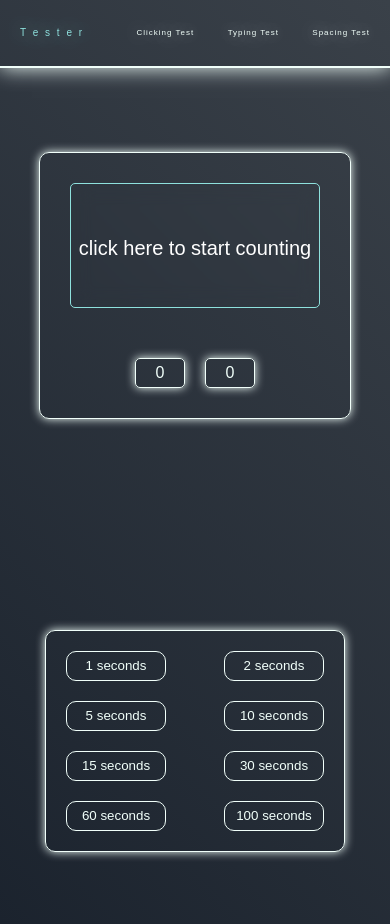
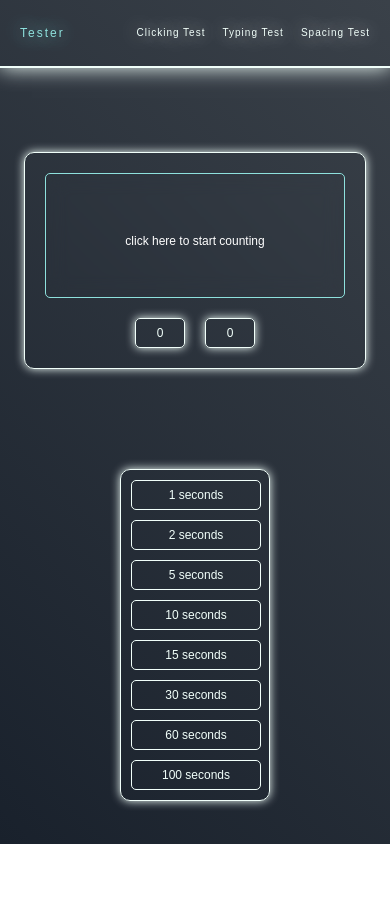
Before and after one commit to LucasNageI/click_test, a React (Vite) app: page / in a window 390 px wide. Shown: the top 924 px of the page. After the commit the page ends 844 px from the top, so only its background shows below. Built offline with nearby package versions, Linux system fonts and the light colour scheme.

Commit message:
cambios en el responsive

```diff
--- a/src/App.css
+++ b/src/App.css
@@ -2,11 +2,10 @@
     display: flex;
     flex-direction: column;
     align-items: center;
-    justify-content: space-between;
+    justify-content: start;
     margin-top: 10vh;
     width: 100%;
-    height: 900px;
-    gap: 200px;
+    gap: 100px;
 }
 
 ul {
@@ -25,7 +24,6 @@ a {
 
 @media (max-width: 1200px) {
     .main-container {
-        height: 800px;
         gap: 150px;
     }
 
@@ -33,8 +31,7 @@ a {
 
 @media (max-width: 1000px) {
     .main-container {
-        height: 700px;
-        gap: 10px;
+        gap: 120px;
     }
 
 }
@@ -47,8 +44,5 @@ a {
 }
 
 @media (max-width: 500px) {
-    .main-container {
-        gap: 50px;
-    }
 
 }
--- a/src/Components/ClickingTest/ClickingTest.css
+++ b/src/Components/ClickingTest/ClickingTest.css
@@ -42,8 +42,9 @@
     box-shadow: 0 0 10px #f1fffa;
     width: 150px;
     height: 30px;
-    margin-top: 50px;
+    margin-top: 20px;
     border-radius: 5px;
+    font-size: 14px;
 }
 
 .spans-container {
@@ -88,6 +89,7 @@
 @media (max-width: 800px) {
     .main-page {
         border-radius: 10px;
+        padding: 20px;
     }
     .click-test {
         width: 350px;
@@ -96,11 +98,25 @@
     }
 
     .click-to-start {
-        font-size: 20px;
+        font-size: 12px;
     }
 }
 
 @media (max-width: 500px) {
+    .click-test {
+        width: 300px;
+        height: 125px;
+        border-radius: 5px;
+    }
+
+    .times-clicked, .seconds {
+        width: 50px;
+        font-size: 12px;
+    }
+
+}
+
+@media (max-width: 375px) {
     .click-test {
         width: 250px;
         height: 125px;
--- a/src/Components/Header/Header.css
+++ b/src/Components/Header/Header.css
@@ -12,7 +12,7 @@
     color: #8ee1dd;
     font-size: 30px;
     padding: 0px 20px;
-    letter-spacing: 5px;
+    letter-spacing: 15px;
     text-shadow: 0 0 20px #8ee1dd;
 }
 
@@ -30,11 +30,28 @@
     transition: all 0s ease-in-out;
     font-size: 16px;
     letter-spacing: 4px;
+    position: relative;
 }
 
 .header-links:hover, .header-links:active {
     color: #8ee1dd;
-    text-shadow: 0 0 20px #8ee1dd;
+}
+
+.header-links::before {
+    content: '';
+    position: absolute;
+    width: 0;
+    height: 2px;
+    top: 20px;
+    left: 50%;
+    transform: translateX(-50%);
+    background-color: #8ee1dd;
+    transition: all 0.3s ease-in-out;
+    visibility: visible;
+}
+
+.header-links:hover::before, .header-links:active::before {
+    width: 100%;
 }
 
 @media (max-width: 1500px) {
@@ -101,13 +118,20 @@
 
 @media (max-width: 400px) {
     .title {
-        font-size: 10px;
+        font-size: 12px;
     }
     .header-links {
-        font-size: 8px;
+        font-size: 10px;
         letter-spacing: 1px;
     }
     .header-nav {
         width: 65%;
     }
 }
+
+
+@media (max-width: 350px) {
+    .header-links {
+        letter-spacing: 0px;
+    }
+}
--- a/src/Components/Header/Header.jsx
+++ b/src/Components/Header/Header.jsx
@@ -7,7 +7,7 @@ export const Header = () => {
   return (
 
     <header className='header'>
-        <span className='title'>T   e   s   t   e   r</span>
+        <span className='title'>Tester</span>
         <nav className='header-nav'>
             <a className='header-links' href="">Clicking Test</a>
             <a className='header-links' href="">Typing Test</a>
--- a/src/Components/TestSeconds/TestSeconds.css
+++ b/src/Components/TestSeconds/TestSeconds.css
@@ -4,7 +4,7 @@
     justify-content: space-between;
     border: 1px solid #f1fffa;
     width: 1000px;
-    border-radius: 20px;
+    border-radius: 10px;
     padding: 20px;
     box-shadow: 0 0 10px #f1fffa;
     flex-wrap: wrap;
@@ -19,7 +19,7 @@
     height: 30px;
     border: 1px solid #f1fffa;
     color: #f1fffa;
-    border-radius: 10px;
+    border-radius: 5px;
     cursor: pointer;
     transition: all ease-in-out 0.1s;
 }
@@ -27,6 +27,7 @@
 .test-seconds-list-item-span {
     color: #f1fffa;
     cursor: pointer;
+    font-size: 12px;
 }
 
 @media (max-width: 1200px) {
@@ -55,6 +56,8 @@
     .test-seconds-list {
         width: 400px;
         border-radius: 10px;
+        padding: 10px;
+        gap: 10px;
     }
 
     .test-seconds-list-item {
@@ -65,11 +68,13 @@
 
 @media (max-width: 500px) {
     .test-seconds-list {
-        width: 300px;
+        width: 150px;
     }
 
     .test-seconds-list-item {
-        min-width: 100px;
+        min-width: 130px;
     }
-
+    .test-seconds-list-item {
+        font-size: 10px;
+    }
 }
--- a/src/index.css
+++ b/src/index.css
@@ -8,7 +8,7 @@
 :root {
     background: rgb(25, 33, 44);
     background: linear-gradient(45deg, rgba(25, 33, 44, 1) 0%, rgba(58, 65, 73, 1) 100%);
-    height: 120dvh;
+    height: 100dvh;
 }
 
 ::-webkit-scrollbar {
```
